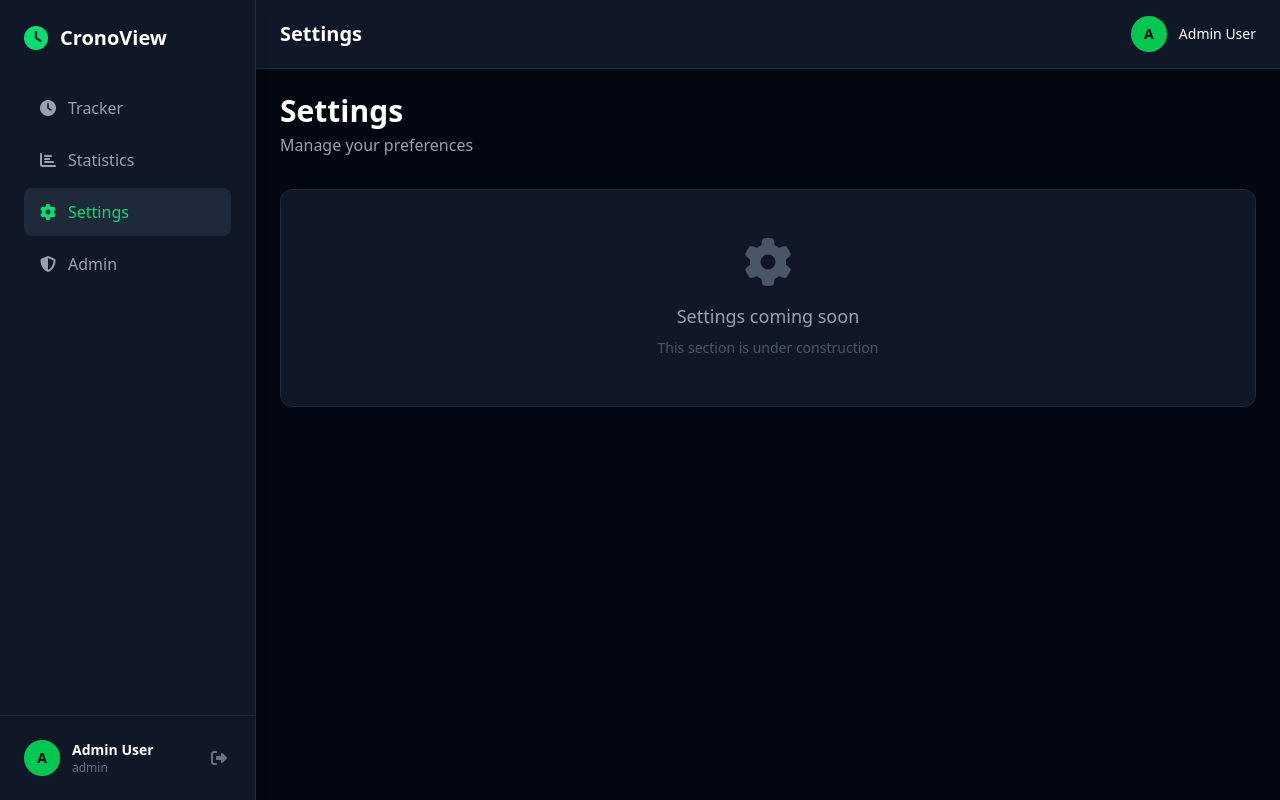
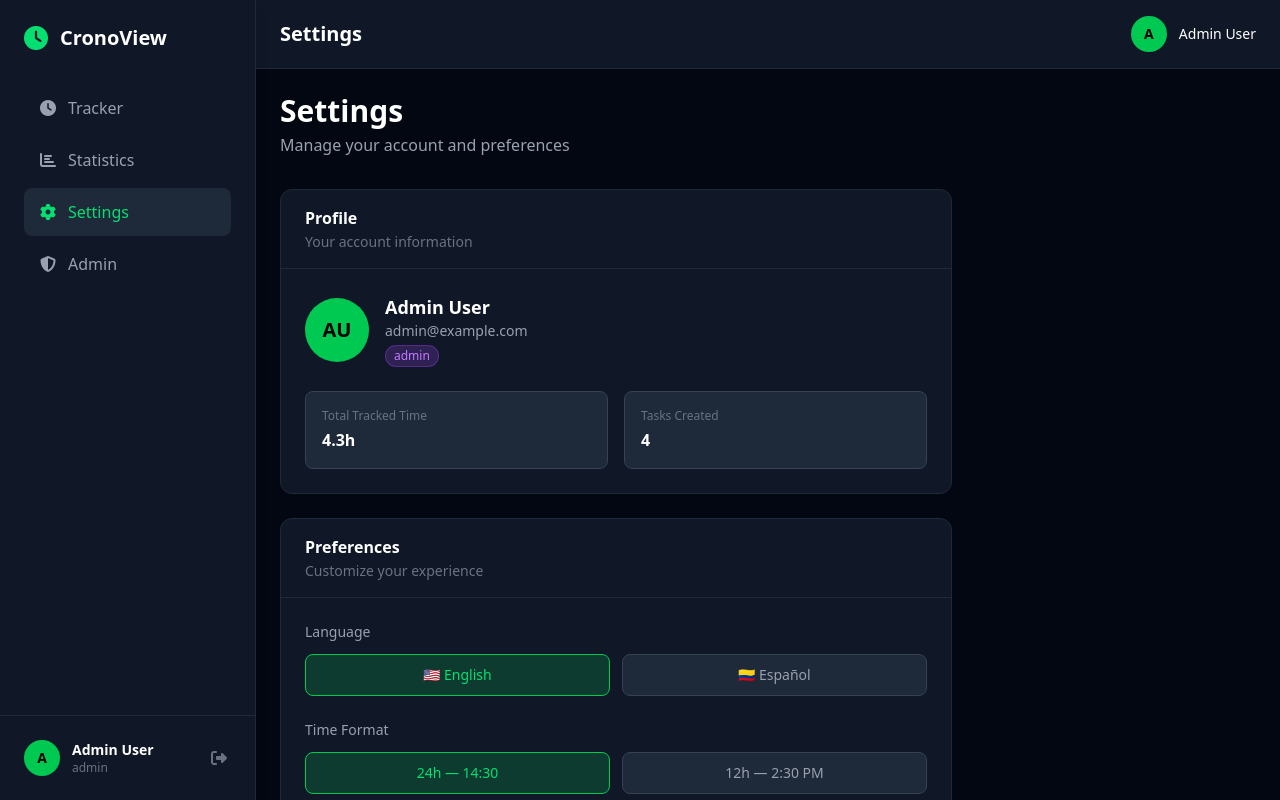
Before and after one commit to dechouriog/Chronoviews, a Vue app in the folder frontend/: page /settings in a window 1280 px wide. Built offline with nearby package versions, Linux system fonts and the light colour scheme.

Commit message:
Agregando Settings

```diff
--- /dev/null
+++ b/frontend/src/services/SettingsService.ts
@@ -0,0 +1,27 @@
+const LANGUAGE_KEY = 'settings:language';
+const TIME_FORMAT_KEY = 'settings:timeFormat';
+
+export type Language = 'en' | 'es';
+export type TimeFormat = '12h' | '24h';
+
+export class SettingsService {
+  static getLanguage(): Language {
+    return (localStorage.getItem(LANGUAGE_KEY) as Language) ?? 'en';
+  }
+
+  static setLanguage(language: Language): void {
+    localStorage.setItem(LANGUAGE_KEY, language);
+  }
+
+  static getTimeFormat(): TimeFormat {
+    return (localStorage.getItem(TIME_FORMAT_KEY) as TimeFormat) ?? '24h';
+  }
+
+  static setTimeFormat(format: TimeFormat): void {
+    localStorage.setItem(TIME_FORMAT_KEY, format);
+  }
+
+  static clearHistory(): void {
+    localStorage.removeItem('piniaState');
+  }
+}
--- a/frontend/src/views/SettingsView.vue
+++ b/frontend/src/views/SettingsView.vue
@@ -1,16 +1,244 @@
-<script setup lang="ts"></script>
+<script setup lang="ts">
+import { ref } from 'vue';
+import { useRouter } from 'vue-router';
+
+import { AuthService } from '@/services/AuthService';
+import { SettingsService } from '@/services/SettingsService';
+
+import type { UserInterface } from '@/interfaces/UserInterface';
+import type { Language, TimeFormat } from '@/services/SettingsService';
+
+const router = useRouter();
+
+const user = ref<UserInterface | null>(AuthService.getAuthenticatedUser());
+const selectedLanguage = ref<Language>(SettingsService.getLanguage());
+const selectedTimeFormat = ref<TimeFormat>(SettingsService.getTimeFormat());
+
+const showClearConfirm = ref<boolean>(false);
+const savedMessage = ref<boolean>(false);
+
+function handleSavePreferences(): void {
+  SettingsService.setLanguage(selectedLanguage.value);
+  SettingsService.setTimeFormat(selectedTimeFormat.value);
+  savedMessage.value = true;
+  setTimeout(() => { savedMessage.value = false; }, 2500);
+}
+
+function handleClearHistory(): void {
+  SettingsService.clearHistory();
+  showClearConfirm.value = false;
+  router.go(0);
+}
+
+function handleLogout(): void {
+  AuthService.logout();
+  router.push({ name: 'login' });
+}
+
+function getInitials(name: string): string {
+  return name
+    .split(' ')
+    .map((word: string) => word.charAt(0).toUpperCase())
+    .slice(0, 2)
+    .join('');
+}
+</script>
 
 <template>
   <section class="min-h-full bg-gray-950 text-white p-6">
+
+    <!-- header -->
     <div class="mb-8">
       <h2 class="text-3xl font-bold text-white">Settings</h2>
-      <p class="text-gray-400 mt-1">Manage your preferences</p>
+      <p class="text-gray-400 mt-1">Manage your account and preferences</p>
     </div>
 
-    <div class="bg-gray-900 rounded-xl p-12 border border-gray-800 flex flex-col items-center justify-center text-center">
-      <i class="fas fa-cog text-5xl text-gray-600 mb-4"></i>
-      <p class="text-gray-400 text-lg font-medium">Settings coming soon</p>
-      <p class="text-gray-600 text-sm mt-2">This section is under construction</p>
+    <div class="max-w-2xl space-y-6">
+
+      <!-- profile -->
+      <div class="bg-gray-900 rounded-xl border border-gray-800">
+        <div class="px-6 py-4 border-b border-gray-800">
+          <h3 class="text-base font-semibold text-white">Profile</h3>
+          <p class="text-gray-500 text-sm mt-0.5">Your account information</p>
+        </div>
+        <div class="p-6">
+          <div class="flex items-center gap-4 mb-6">
+            <div class="w-16 h-16 rounded-full bg-green-500 flex items-center justify-center text-black text-xl font-bold flex-shrink-0">
+              {{ user ? getInitials(user.name) : 'U' }}
+            </div>
+            <div>
+              <p class="text-white font-semibold text-lg">{{ user?.name ?? '—' }}</p>
+              <p class="text-gray-400 text-sm">{{ user?.email ?? '—' }}</p>
+              <span
+                class="text-xs font-medium px-2 py-0.5 rounded-full mt-1 inline-block"
+                :class="user?.role === 'admin'
+                  ? 'bg-purple-500/20 text-purple-400 border border-purple-500/30'
+                  : 'bg-green-500/20 text-green-400 border border-green-500/30'"
+              >
+                {{ user?.role ?? '—' }}
+              </span>
+            </div>
+          </div>
+
+          <div class="grid grid-cols-2 gap-4">
+            <div class="bg-gray-800 rounded-lg p-4 border border-gray-700">
+              <p class="text-gray-500 text-xs mb-1">Total Tracked Time</p>
+              <p class="text-white font-semibold">
+                {{ user ? `${(user.totalTrackedTime / 3600000).toFixed(1)}h` : '0h' }}
+              </p>
+            </div>
+            <div class="bg-gray-800 rounded-lg p-4 border border-gray-700">
+              <p class="text-gray-500 text-xs mb-1">Tasks Created</p>
+              <p class="text-white font-semibold">{{ user?.tasksCount ?? 0 }}</p>
+            </div>
+          </div>
+        </div>
+      </div>
+
+      <!-- preferences -->
+      <div class="bg-gray-900 rounded-xl border border-gray-800">
+        <div class="px-6 py-4 border-b border-gray-800">
+          <h3 class="text-base font-semibold text-white">Preferences</h3>
+          <p class="text-gray-500 text-sm mt-0.5">Customize your experience</p>
+        </div>
+        <div class="p-6 space-y-6">
+
+          <!-- language -->
+          <div>
+            <label class="block text-gray-400 text-sm font-medium mb-3">Language</label>
+            <div class="flex gap-3">
+              <button
+                @click="selectedLanguage = 'en'"
+                class="flex-1 py-2.5 rounded-lg text-sm font-medium border transition duration-200"
+                :class="selectedLanguage === 'en'
+                  ? 'bg-green-500/20 border-green-500 text-green-400'
+                  : 'bg-gray-800 border-gray-700 text-gray-400 hover:border-gray-600'"
+              >
+                🇺🇸 English
+              </button>
+              <button
+                @click="selectedLanguage = 'es'"
+                class="flex-1 py-2.5 rounded-lg text-sm font-medium border transition duration-200"
+                :class="selectedLanguage === 'es'
+                  ? 'bg-green-500/20 border-green-500 text-green-400'
+                  : 'bg-gray-800 border-gray-700 text-gray-400 hover:border-gray-600'"
+              >
+                🇨🇴 Español
+              </button>
+            </div>
+          </div>
+
+          <!-- time format -->
+          <div>
+            <label class="block text-gray-400 text-sm font-medium mb-3">Time Format</label>
+            <div class="flex gap-3">
+              <button
+                @click="selectedTimeFormat = '24h'"
+                class="flex-1 py-2.5 rounded-lg text-sm font-medium border transition duration-200"
+                :class="selectedTimeFormat === '24h'
+                  ? 'bg-green-500/20 border-green-500 text-green-400'
+                  : 'bg-gray-800 border-gray-700 text-gray-400 hover:border-gray-600'"
+              >
+                24h — 14:30
+              </button>
+              <button
+                @click="selectedTimeFormat = '12h'"
+                class="flex-1 py-2.5 rounded-lg text-sm font-medium border transition duration-200"
+                :class="selectedTimeFormat === '12h'
+                  ? 'bg-green-500/20 border-green-500 text-green-400'
+                  : 'bg-gray-800 border-gray-700 text-gray-400 hover:border-gray-600'"
+              >
+                12h — 2:30 PM
+              </button>
+            </div>
+          </div>
+
+          <!-- save button -->
+          <div class="flex items-center gap-3 pt-2">
+            <button
+              @click="handleSavePreferences"
+              class="bg-green-500 hover:bg-green-400 text-black font-semibold px-6 py-2.5 rounded-lg transition duration-200 text-sm"
+            >
+              Save Preferences
+            </button>
+            <span
+              v-if="savedMessage"
+              class="text-green-400 text-sm flex items-center gap-1.5"
+            >
+              <i class="fas fa-circle-check"></i>
+              Saved successfully
+            </span>
+          </div>
+        </div>
+      </div>
+
+      <!-- danger zone -->
+      <div class="bg-gray-900 rounded-xl border border-red-900/50">
+        <div class="px-6 py-4 border-b border-red-900/50">
+          <h3 class="text-base font-semibold text-red-400">Danger Zone</h3>
+          <p class="text-gray-500 text-sm mt-0.5">Irreversible actions</p>
+        </div>
+        <div class="p-6 space-y-4">
+
+          <!-- clear history -->
+          <div class="flex items-center justify-between p-4 bg-gray-800 rounded-lg border border-gray-700">
+            <div>
+              <p class="text-white text-sm font-medium">Clear all history</p>
+              <p class="text-gray-500 text-xs mt-0.5">
+                Deletes all tracked time and reloads the app with seed data
+              </p>
+            </div>
+            <button
+              @click="showClearConfirm = true"
+              class="bg-red-500/20 hover:bg-red-500/30 text-red-400 border border-red-500/30 font-medium px-4 py-2 rounded-lg transition duration-200 text-sm flex-shrink-0 ml-4"
+            >
+              Clear History
+            </button>
+          </div>
+
+          <!-- confirm clear -->
+          <div
+            v-if="showClearConfirm"
+            class="p-4 bg-red-500/10 border border-red-500/30 rounded-lg"
+          >
+            <p class="text-red-400 text-sm font-medium mb-3">
+              <i class="fas fa-triangle-exclamation mr-2"></i>
+              Are you sure? This action cannot be undone.
+            </p>
+            <div class="flex gap-3">
+              <button
+                @click="handleClearHistory"
+                class="bg-red-500 hover:bg-red-400 text-white font-medium px-4 py-2 rounded-lg transition duration-200 text-sm"
+              >
+                Yes, clear everything
+              </button>
+              <button
+                @click="showClearConfirm = false"
+                class="bg-gray-700 hover:bg-gray-600 text-gray-300 font-medium px-4 py-2 rounded-lg transition duration-200 text-sm"
+              >
+                Cancel
+              </button>
+            </div>
+          </div>
+
+          <!-- logout -->
+          <div class="flex items-center justify-between p-4 bg-gray-800 rounded-lg border border-gray-700">
+            <div>
+              <p class="text-white text-sm font-medium">Sign out</p>
+              <p class="text-gray-500 text-xs mt-0.5">Log out of your account</p>
+            </div>
+            <button
+              @click="handleLogout"
+              class="bg-gray-700 hover:bg-gray-600 text-gray-300 border border-gray-600 font-medium px-4 py-2 rounded-lg transition duration-200 text-sm flex-shrink-0 ml-4"
+            >
+              <i class="fas fa-right-from-bracket mr-2"></i>
+              Sign out
+            </button>
+          </div>
+
+        </div>
+      </div>
+
     </div>
   </section>
 </template>
```
